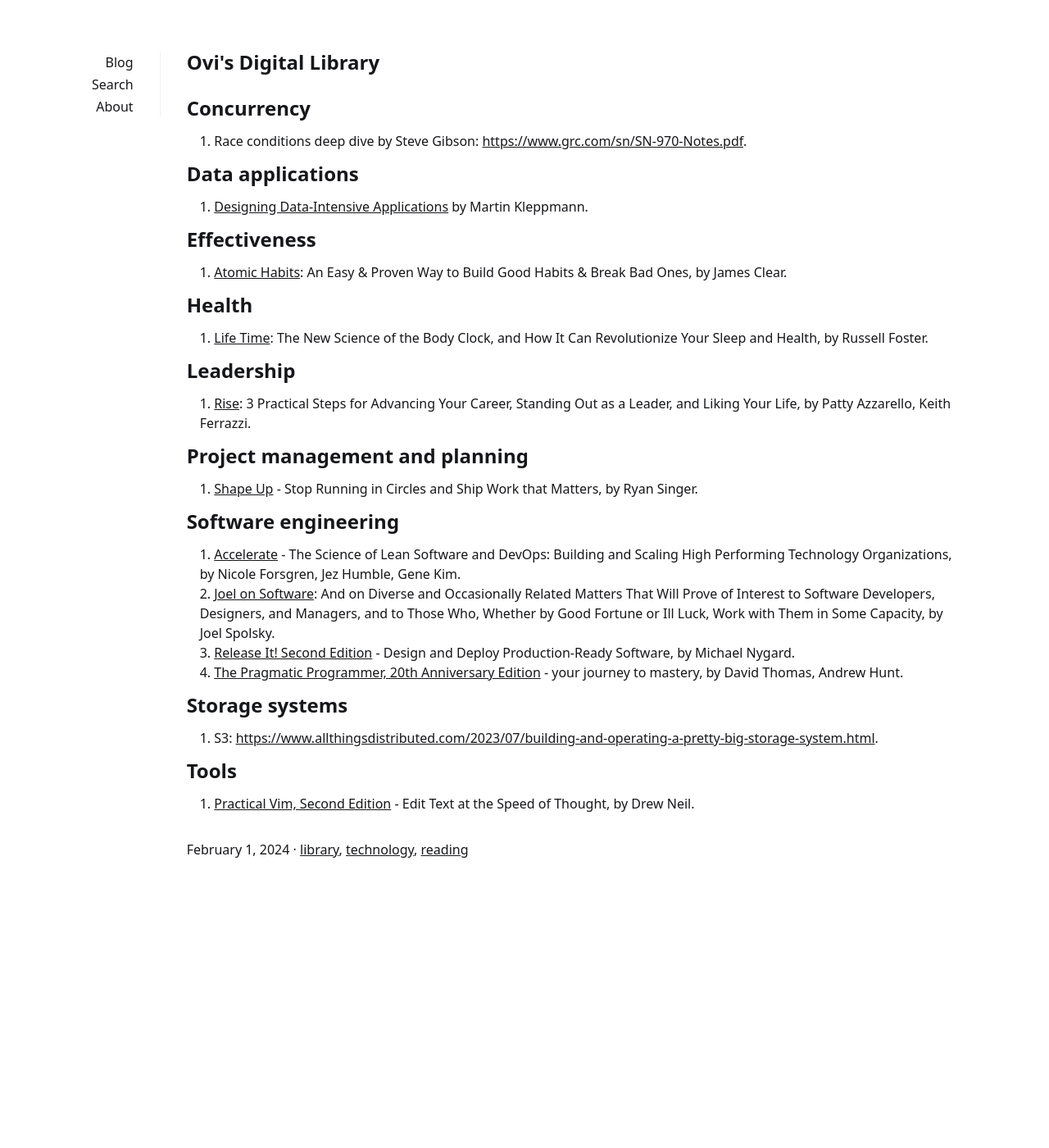
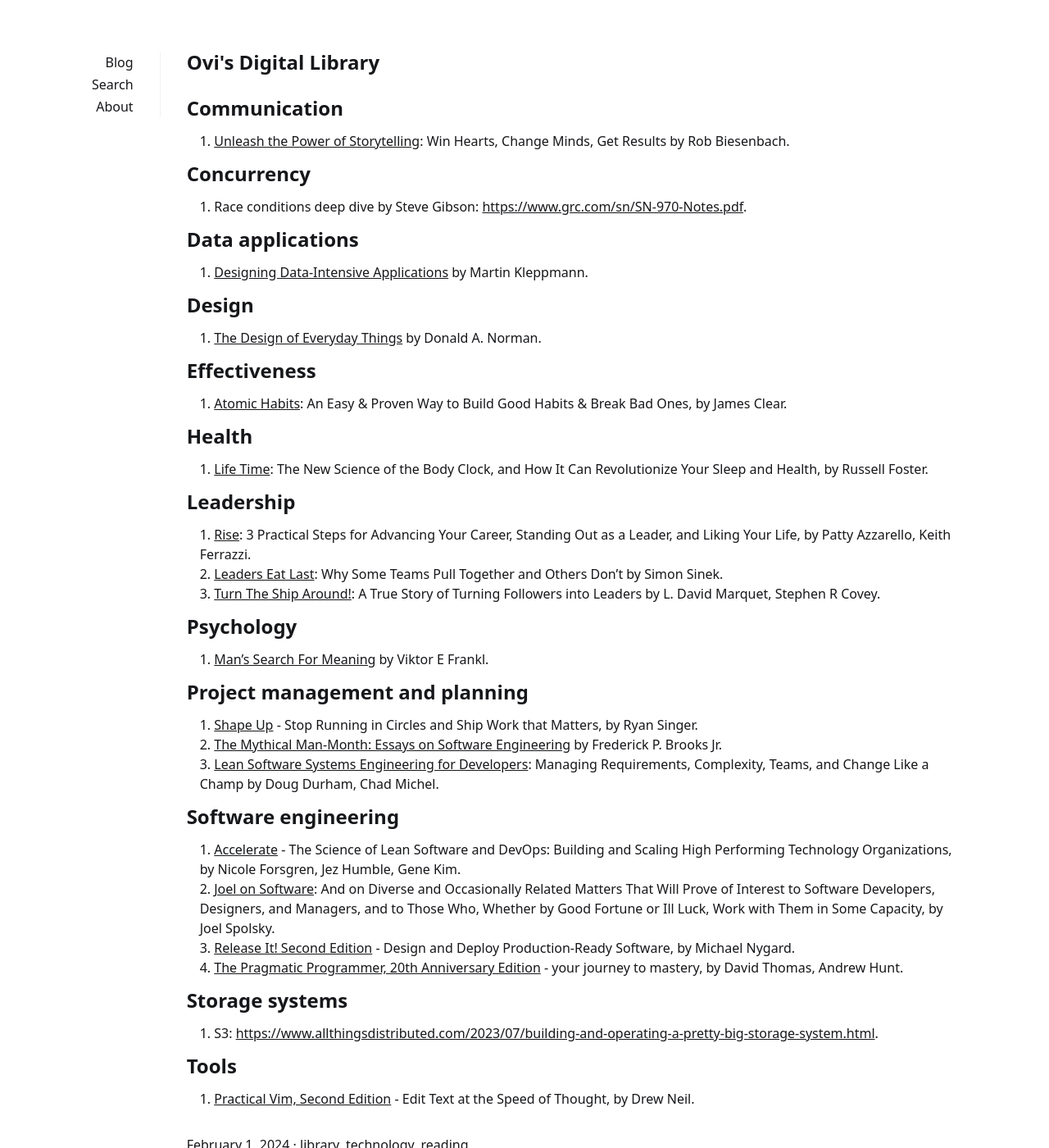
Before and after one commit to ovidiuparvu/ovidiuparvu.github.io, a Jekyll site: the page built from _posts/2024-02-01-ovi-digital-library.md, in a window 1280 px wide and 1400 px high. Shown: the whole window at 82% size. Built offline with Jekyll 4.4.1, drawn with Linux system fonts in a browser that asks for light colours; a script that is not in the unit is left out.

Commit message:
Add new resources to Ovi's Digital Library for communication, design, psychology, and project management

```diff
--- a/_posts/2024-02-01-ovi-digital-library.md
+++ b/_posts/2024-02-01-ovi-digital-library.md
@@ -7,15 +7,21 @@ comments: true
 tags: [library,technology,reading]
 ---
 
+# Communication
+
+1. <a href="https://www.goodreads.com/book/show/38894169-unleash-the-power-of-storytelling">Unleash the Power of Storytelling</a>: Win Hearts, Change Minds, Get Results by Rob Biesenbach.
+
 # Concurrency
 
 1. Race conditions deep dive by Steve Gibson: <a href="https://www.grc.com/sn/SN-970-Notes.pdf">https://www.grc.com/sn/SN-970-Notes.pdf</a>.
-
 
 # Data applications
 
 1. <a href="https://www.oreilly.com/library/view/designing-data-intensive-applications/9781491903063/">Designing Data-Intensive Applications</a> by Martin Kleppmann.
 
+# Design
+
+1. <a href="https://www.waterstones.com/book/the-design-of-everyday-things/donald-a-norman/9780262525671">The Design of Everyday Things</a> by Donald A. Norman.
 
 # Effectiveness
 
@@ -30,11 +36,19 @@ tags: [library,technology,reading]
 # Leadership
 
 1. <a href="https://www.waterstones.com/book/rise/patty-azzarello/9781607742609">Rise</a>: 3 Practical Steps for Advancing Your Career, Standing Out as a Leader, and Liking Your Life, by Patty Azzarello, Keith Ferrazzi.
+2. <a href="https://www.goodreads.com/book/show/16144853-leaders-eat-last">Leaders Eat Last</a>: Why Some Teams Pull Together and Others Don't by Simon Sinek.
+3. <a href="https://www.waterstones.com/book/turn-the-ship-around/l-david-marquet/stephen-r-covey/9780241250945">Turn The Ship Around!</a>: A True Story of Turning Followers into Leaders by L. David Marquet, Stephen R Covey.
 
+# Psychology
+
+1. <a href="https://www.penguin.co.uk/books/347571/mans-search-for-meaning-by-viktor-e-frankl/9781846046384">Man's Search For Meaning</a> by Viktor E Frankl.
 
 # Project management and planning
 
 1. <a href="https://basecamp.com/shapeup">Shape Up</a> - Stop Running in Circles and Ship Work that Matters, by Ryan Singer.
+2. <a href="https://www.waterstones.com/book/the-mythical-man-month/frederick-p-brooks-jr/9780201835953">The Mythical Man-Month: Essays on Software Engineering</a> by Frederick P. Brooks Jr.
+3. <a href="https://www.waterstones.com/book/lean-software-systems-engineering-for-developers/doug-durham/chad-michel/9781484269329">Lean Software Systems Engineering for Developers</a>: Managing Requirements, Complexity, Teams, and Change Like a Champ by
+Doug Durham, Chad Michel.
 
 
 # Software engineering
```
